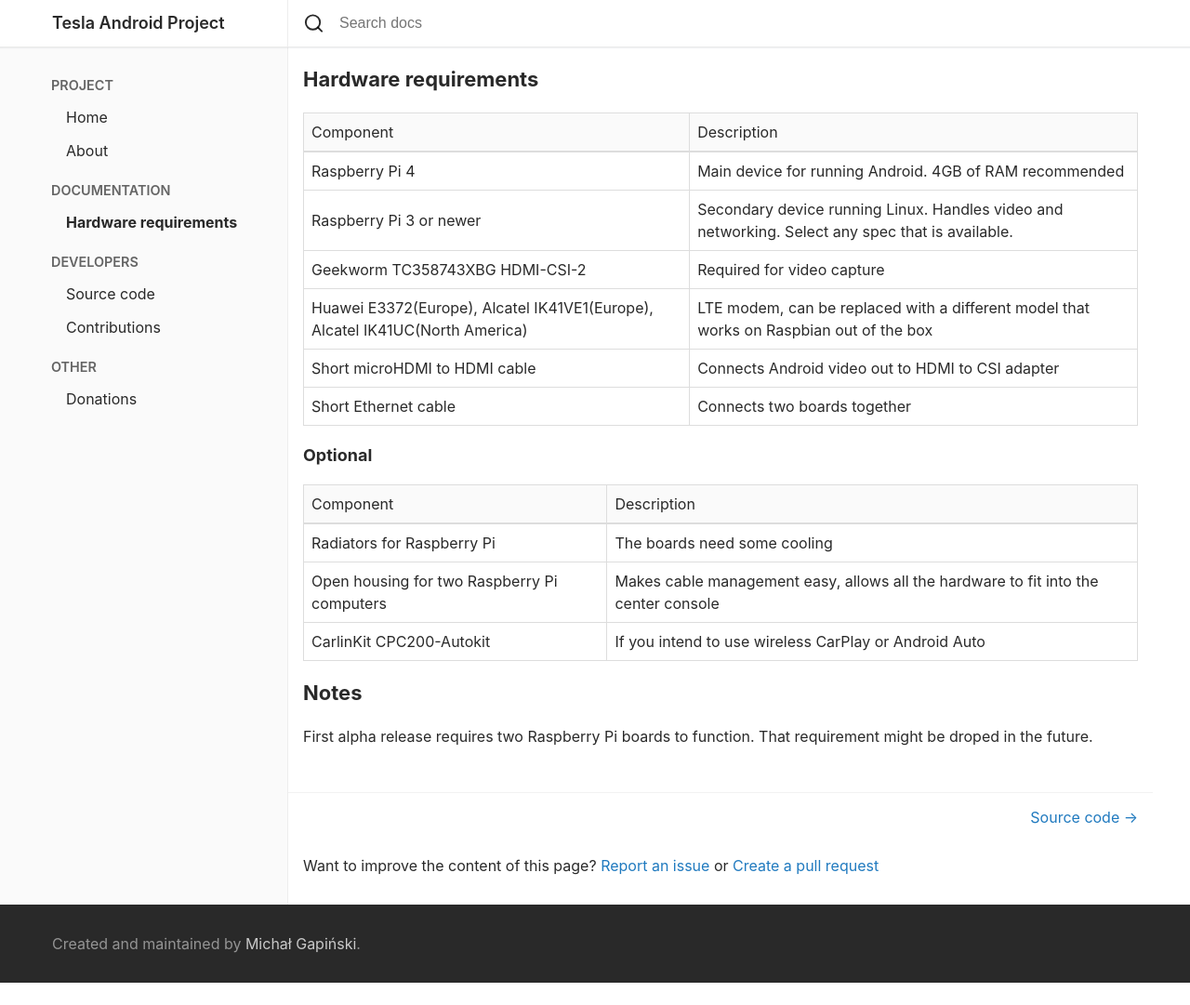
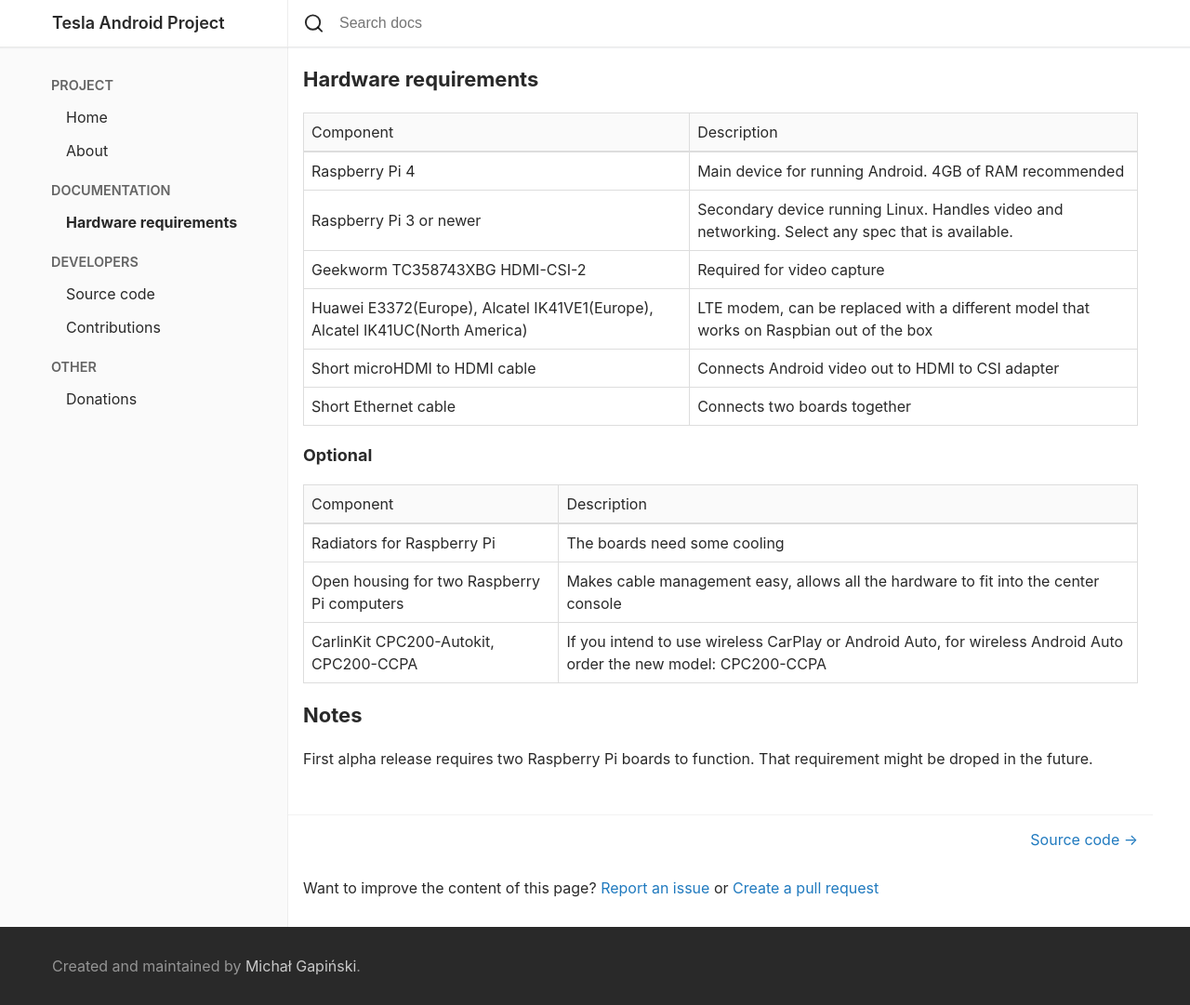
Before and after one commit to tesla-android/tesla-android.github.io, a Jekyll site: the page built from hardware-requirements.md, in a window 1280 px wide. Shown: the whole page at 93% size. Built offline with Jekyll 4.4.1, drawn with Linux system fonts in a browser that asks for light colours; our own code applies the rules of GitHub Pages for plain Markdown files; before the commit the page ends 1057 px from its top, so only the background shows below that.

Commit message:
Add new version of the CarPlay dongle

```diff
--- a/hardware-requirements.md
+++ b/hardware-requirements.md
@@ -15,7 +15,7 @@
 |--------|--------|
 | Radiators for Raspberry Pi | The boards need some cooling |
 | Open housing for two Raspberry Pi computers  | Makes cable management easy, allows all the hardware to fit into the center console |
-| CarlinKit CPC200-Autokit | If you intend to use wireless CarPlay or Android Auto |
+| CarlinKit CPC200-Autokit, CPC200-CCPA | If you intend to use wireless CarPlay or Android Auto, for wireless Android Auto order the new model: CPC200-CCPA |
 
 ## Notes
 
```
